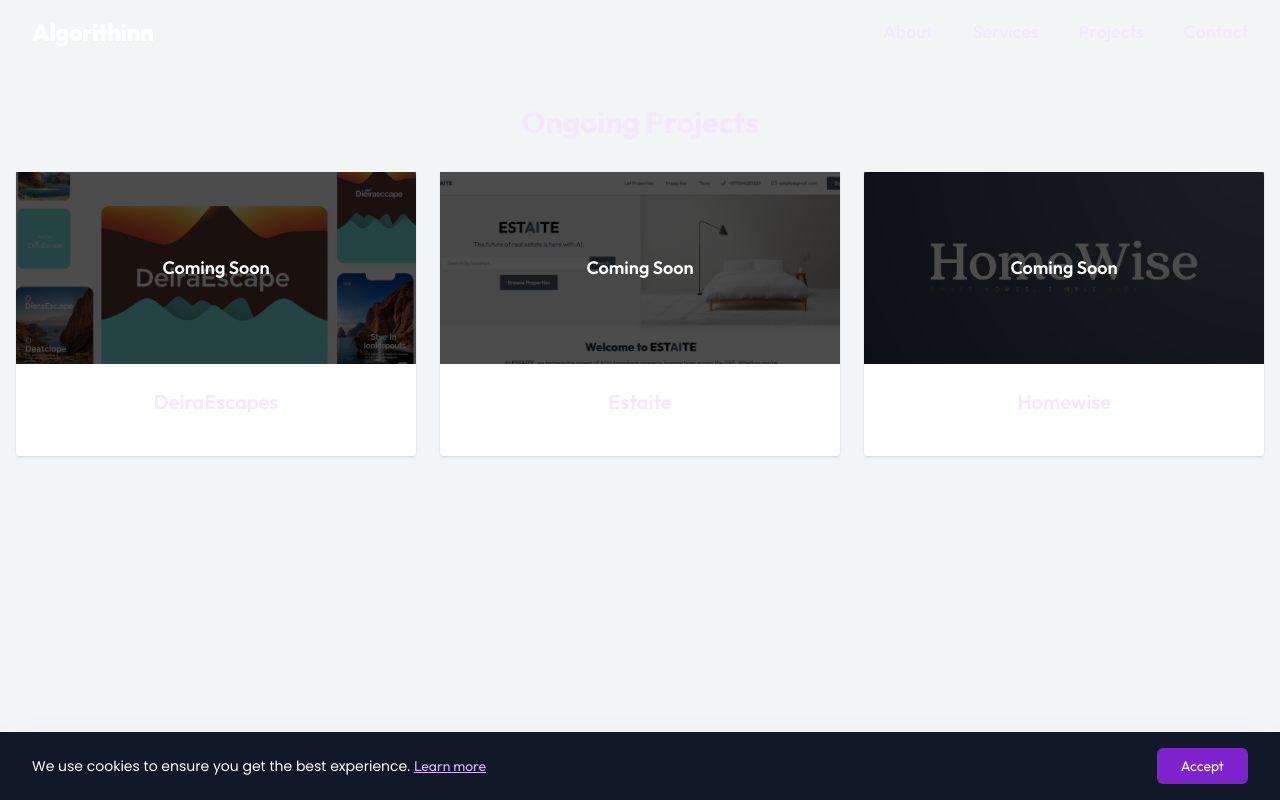
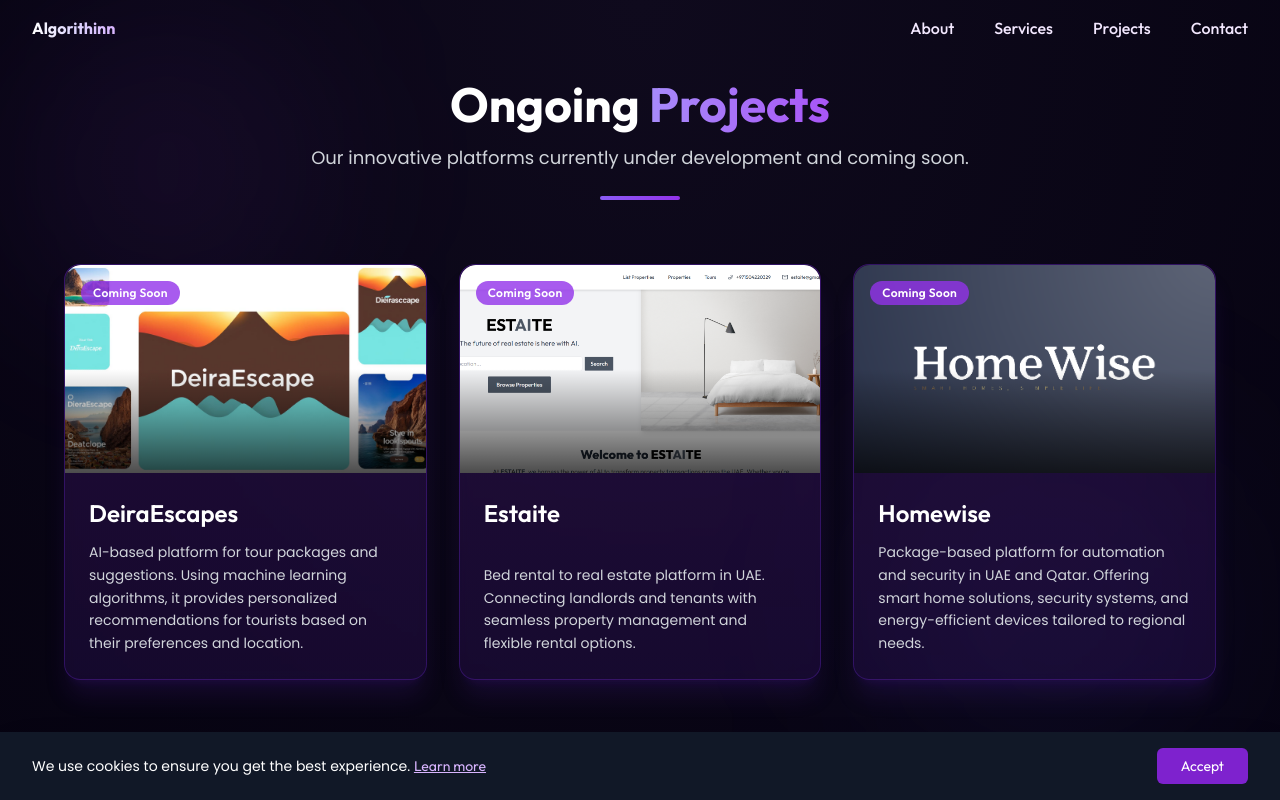
Before and after one commit to razique20/codesouq, a Next.js app: page /projects in a window 1280 px wide. Shown: the top 800 px of the page. Built offline with nearby package versions, Linux system fonts and the light colour scheme; a web font is replaced by a local one.

Commit message:
navbar -2

```diff
--- a/src/app/projects/page.jsx
+++ b/src/app/projects/page.jsx
@@ -1,6 +1,8 @@
+"use client";
+
 import Image from "next/image";
+import { motion } from "framer-motion";
 
-const OngoingProjects = () => {
 const projects = [
   {
     name: "DeiraEscapes",
@@ -22,29 +24,72 @@
   },
 ];
 
+const OngoingProjects = () => {
   return (
-    <section id="ongoing-projects" className="py-16 px-4 bg-gray-100 min-h-screen">
-      <div className="container mx-auto">
-        <h2 className="text-3xl font-bold mb-8 text-center mt-10">Ongoing Projects</h2>
-        <div className="grid sm:grid-cols-1 md:grid-cols-3 gap-6">
-          {projects.map((project, index) => (
-            <div key={index} className="relative bg-white rounded shadow hover:shadow-lg">
-              <div className="relative h-48 w-full">
+    <section
+      id="ongoing-projects"
+      className="relative py-20 px-6 min-h-screen overflow-hidden"
+      style={{
+        background:
+          "radial-gradient(ellipse at top, #0f0a1d, #060311), radial-gradient(ellipse at bottom, #1a0d36, #060311)",
+      }}
+    >
+      {/* Decorative blur circles */}
+      <div className="absolute top-10 left-10 w-64 h-64 rounded-full bg-purple-500/10 blur-[100px]"></div>
+      <div className="absolute bottom-10 right-20 w-72 h-72 rounded-full bg-indigo-500/10 blur-[120px]"></div>
+
+      <div className="container mx-auto max-w-6xl relative z-10">
+        {/* Header */}
+        <motion.header
+          initial={{ opacity: 0, y: -20 }}
+          animate={{ opacity: 1, y: 0 }}
+          transition={{ duration: 0.7 }}
+          className="text-center mb-16"
+        >
+          <h2 className="text-4xl md:text-5xl font-bold mb-4 text-white">
+            Ongoing{" "}
+            <span className="text-transparent bg-clip-text bg-gradient-to-r from-violet-400 to-purple-500">
+              Projects
+            </span>
+          </h2>
+          <p className="max-w-2xl mx-auto text-gray-300 text-lg">
+            Our innovative platforms currently under development and coming soon.
+          </p>
+          <div className="mt-6 flex justify-center">
+            <div className="h-1 w-20 bg-gradient-to-r from-violet-500 to-purple-600 rounded-full"></div>
+          </div>
+        </motion.header>
+
+        {/* Projects grid */}
+        <div className="grid grid-cols-1 md:grid-cols-3 gap-8">
+          {projects.map(({ name, description, image }, index) => (
+            <motion.div
+              key={name}
+              initial={{ opacity: 0, y: 30 }}
+              animate={{ opacity: 1, y: 0 }}
+              transition={{ duration: 0.5, delay: index * 0.15 }}
+              whileHover={{ y: -10 }}
+              className="group rounded-2xl border border-violet-900/50 bg-gradient-to-b from-purple-900/30 to-violet-900/20 shadow-xl shadow-violet-900/20 backdrop-blur-sm cursor-pointer overflow-hidden flex flex-col"
+            >
+              <div className="relative h-52 w-full">
                 <Image
-                  src={project.image}
-                  alt={project.name}
-                  layout="fill"
-                  objectFit="cover"
-                  className="rounded-t"
+                  src={image}
+                  alt={name}
+                  fill
+                  className="object-cover rounded-t-2xl"
+                  priority={index === 0}
                 />
-                <div className="absolute top-0 left-0 w-full h-full bg-black bg-opacity-70 flex items-center justify-center">
-                  <span className="text-white text-lg font-semibold">Coming Soon</span>
+                <div className="absolute inset-0 bg-gradient-to-t from-black/70 via-transparent rounded-t-2xl" />
+                <span className="absolute top-4 left-4 bg-purple-600/80 text-white text-xs px-3 py-1 rounded-full font-semibold tracking-wide">
+                  Coming Soon
+                </span>
               </div>
+
+              <div className="p-6 flex flex-col flex-grow justify-between">
+                <h3 className="text-white text-2xl font-semibold mb-3">{name}</h3>
+                <p className="text-gray-300 text-sm leading-relaxed">{description}</p>
               </div>
-              <div className="p-6">
-                <h3 className="text-xl font-md mb-4 text-center">{project.name}</h3>
-              </div>
-            </div>
+            </motion.div>
           ))}
         </div>
       </div>
--- a/src/components/HeroSection.jsx
+++ b/src/components/HeroSection.jsx
@@ -274,7 +274,7 @@
             <div className="absolute inset-0 bg-gradient-to-r from-purple-600 to-violet-600 rounded-lg opacity-0 group-hover:opacity-100 transition-opacity duration-300 -z-0"></div>
           </motion.button>
 
-          <motion.button
+          {/* <motion.button
             className="relative group bg-transparent border border-purple-700/30 hover:border-purple-500/50 transition-all text-white font-medium py-2.5 px-6 md:py-3 md:px-8 rounded-lg text-sm md:text-base"
             whileHover={{
               scale: 1.05,
@@ -288,7 +288,7 @@
               </svg>
               <span>View Projects</span>
             </span>
-          </motion.button>
+          </motion.button> */}
         </motion.div>
       </div>
 
--- a/src/components/Navbar.jsx
+++ b/src/components/Navbar.jsx
@@ -35,19 +35,25 @@
         }`}
       >
         <div className="max-w-7xl mx-auto flex justify-between items-center">
-          <Link
-            href="/"
-            className="text-white font-extrabold text-xl md:text-2xl tracking-tight"
-          >
-            Algorithinn
+          <Link href="/" aria-label="Home">
+            {/* Mobile: show logo image */}
+            <img
+              src="/assets/logo.png"
+              alt="Algorithinn Logo"
+              className="h-8 w-auto md:hidden"
+            />
+            {/* Desktop: show text */}
+            <span className="text-transparent  font-bold bg-clip-text bg-gradient-to-r from-white via-violet-200 to-purple-300">
+              Algorithinn
+            </span>
           </Link>
 
           {/* Desktop nav items */}
-          <ul className="hidden md:flex space-x-10 text-white font-medium text-lg">
+          <ul className="hidden md:flex space-x-10 text-white font-medium text-md">
             {navItems.map((item) => (
               <li key={item}>
                 <Link
-                  href={`#${item.toLowerCase()}`}
+                  href={item === "Projects" ? "/projects" : `/#${item.toLowerCase()}`}
                   className="hover:text-purple-400 transition-colors"
                 >
                   {item}
@@ -78,7 +84,13 @@
             className="fixed inset-0 z-[100] bg-gradient-to-br from-[#0f051d] via-purple-900 to-black/90 backdrop-blur-md text-white px-8 py-16"
           >
             <div className="flex justify-between items-center mb-16">
-              <h2 className="text-2xl font-bold">Algorithinn</h2>
+              <Link href="/" onClick={() => setMenuOpen(false)}>
+                <img
+                  src="/assets/logo.png"
+                  alt="Algorithinn Logo"
+                  className="h-10 w-auto"
+                />
+              </Link>
               <button
                 onClick={() => setMenuOpen(false)}
                 className="text-white text-3xl"
@@ -97,7 +109,7 @@
                   transition={{ delay: 0.1 * navItems.indexOf(item) }}
                 >
                   <Link
-                    href={`#${item.toLowerCase()}`}
+                   href={item === "Projects" ? "/projects" : `/#${item.toLowerCase()}`}
                     onClick={() => setMenuOpen(false)}
                     className="hover:text-purple-400 transition-colors"
                   >
```
Lines whose indentation alone changed are shown as unchanged.
